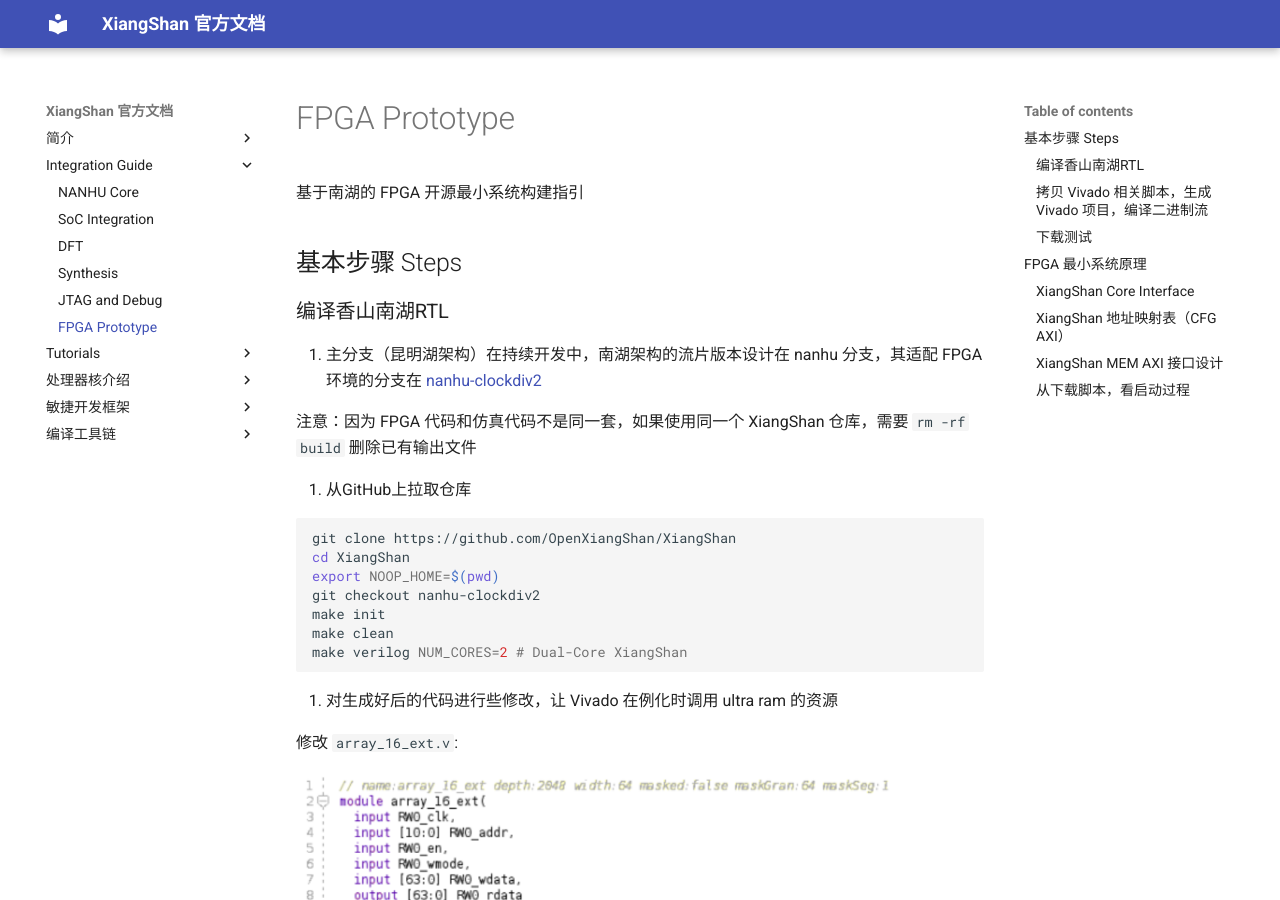
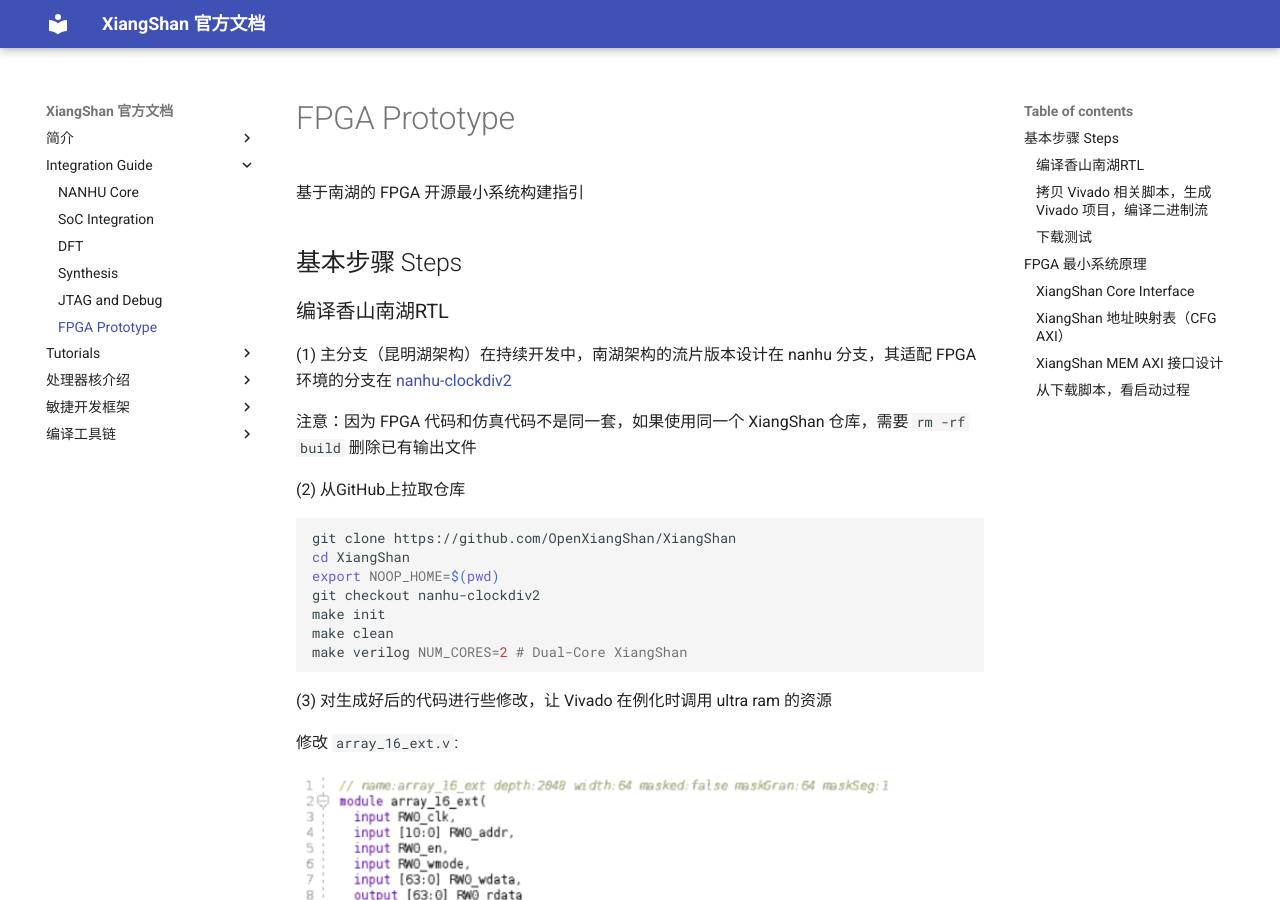
Before and after one commit to OpenXiangShan/XiangShan-doc, an MkDocs documentation site: the page built from docs/integration/fpga.md, in a window 1280 px wide and 900 px high. Built offline with MkDocs 1.6.1 and Material for MkDocs 9.7.7, drawn with Linux system fonts in a browser that asks for light colours; some of the changed text lies outside the part shown.

Commit message:
fixed the Num code issue
Signed-off-by: xianfeili <lixianfei@bosc.ac.cn>

````diff
--- a/docs/integration/fpga.md
+++ b/docs/integration/fpga.md
@@ -6,11 +6,11 @@
 
 ### 编译香山南湖RTL
 
-1. 主分支（昆明湖架构）在持续开发中，南湖架构的流片版本设计在 nanhu 分支，其适配 FPGA 环境的分支在 [nanhu-clockdiv2](https://github.com/OpenXiangShan/XiangShan/tree/nanhu-clockdiv2)
+(1) 主分支（昆明湖架构）在持续开发中，南湖架构的流片版本设计在 nanhu 分支，其适配 FPGA 环境的分支在 [nanhu-clockdiv2](https://github.com/OpenXiangShan/XiangShan/tree/nanhu-clockdiv2)
 
 注意：因为 FPGA 代码和仿真代码不是同一套，如果使用同一个 XiangShan 仓库，需要 `rm -rf build` 删除已有输出文件
 
-2. 从GitHub上拉取仓库
+(2) 从GitHub上拉取仓库
 
 ```sh
 git clone https://github.com/OpenXiangShan/XiangShan
@@ -22,7 +22,7 @@ make clean
 make verilog NUM_CORES=2 # Dual-Core XiangShan
 ```
 
-3. 对生成好后的代码进行些修改，让 Vivado 在例化时调用 ultra ram 的资源
+(3) 对生成好后的代码进行些修改，让 Vivado 在例化时调用 ultra ram 的资源
 
 修改 `array_16_ext.v`:
 
````
Also changed, not shown: other parts of docs/integration/fpga.md (+1 -1 lines).
